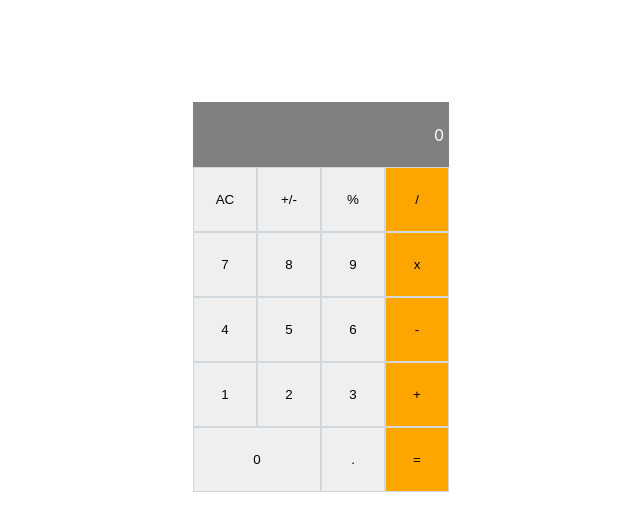
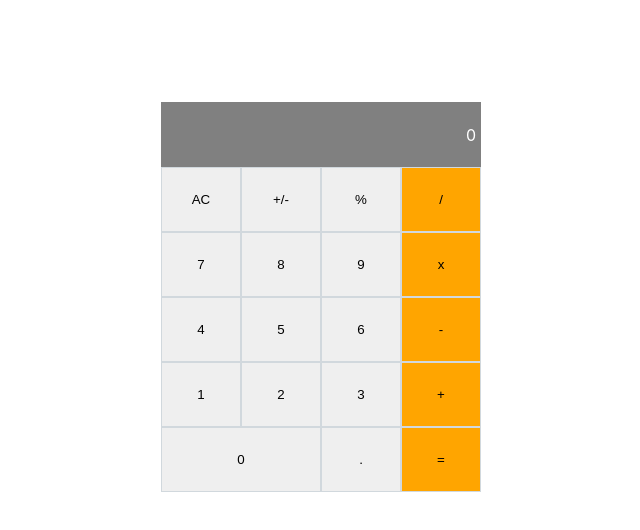
Before and after one commit to Zelalem1222/Math-magician, a React (Create React App) app: page /calculator in a window 1280 px wide. Shown: the top 530 px of the page, without its empty margins (319-959 px from the left). Built offline with nearby package versions, Linux system fonts and the light colour scheme.

Commit message:
Fix linter errors

```diff
--- a/src/App.css
+++ b/src/App.css
@@ -1,5 +1,5 @@
 .container {
-width: 20%;
+  width: 25%;
   margin: 8% auto;
 }
 
```
Lines whose indentation alone changed are shown as unchanged.
